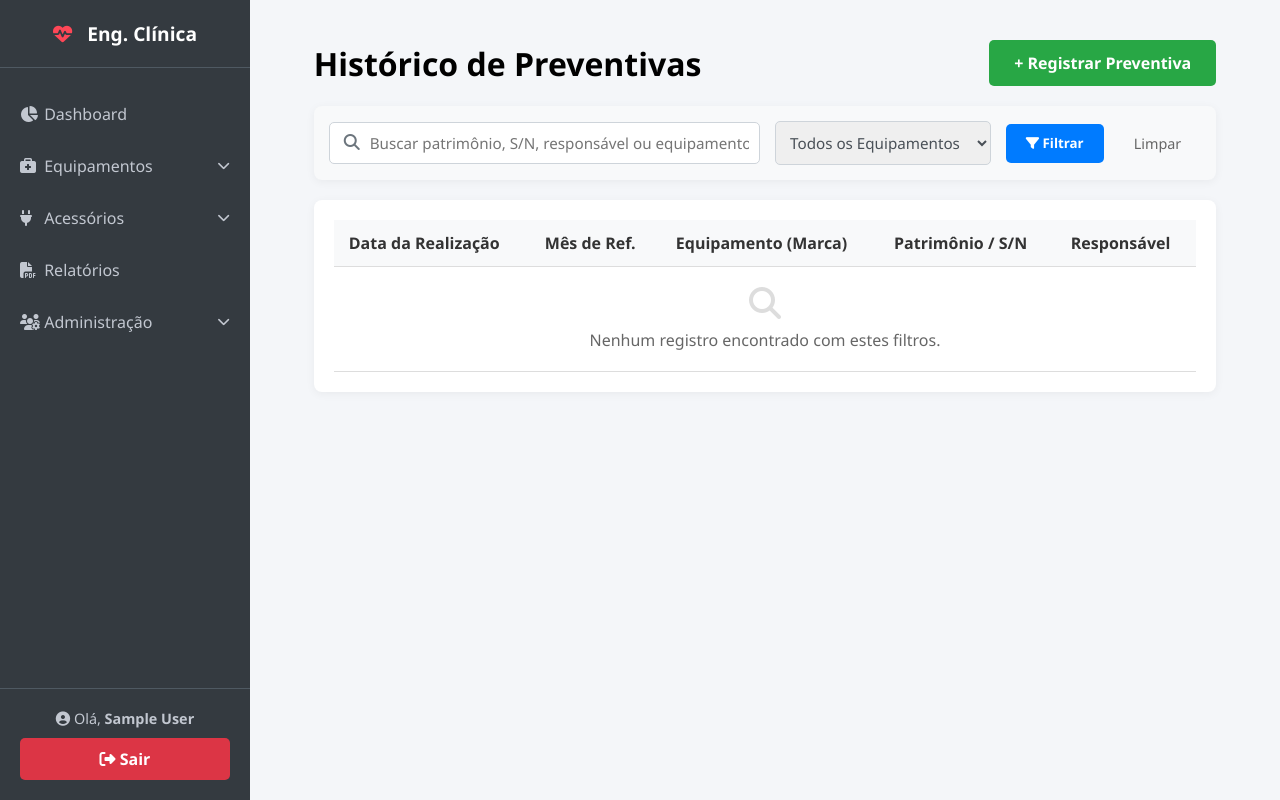
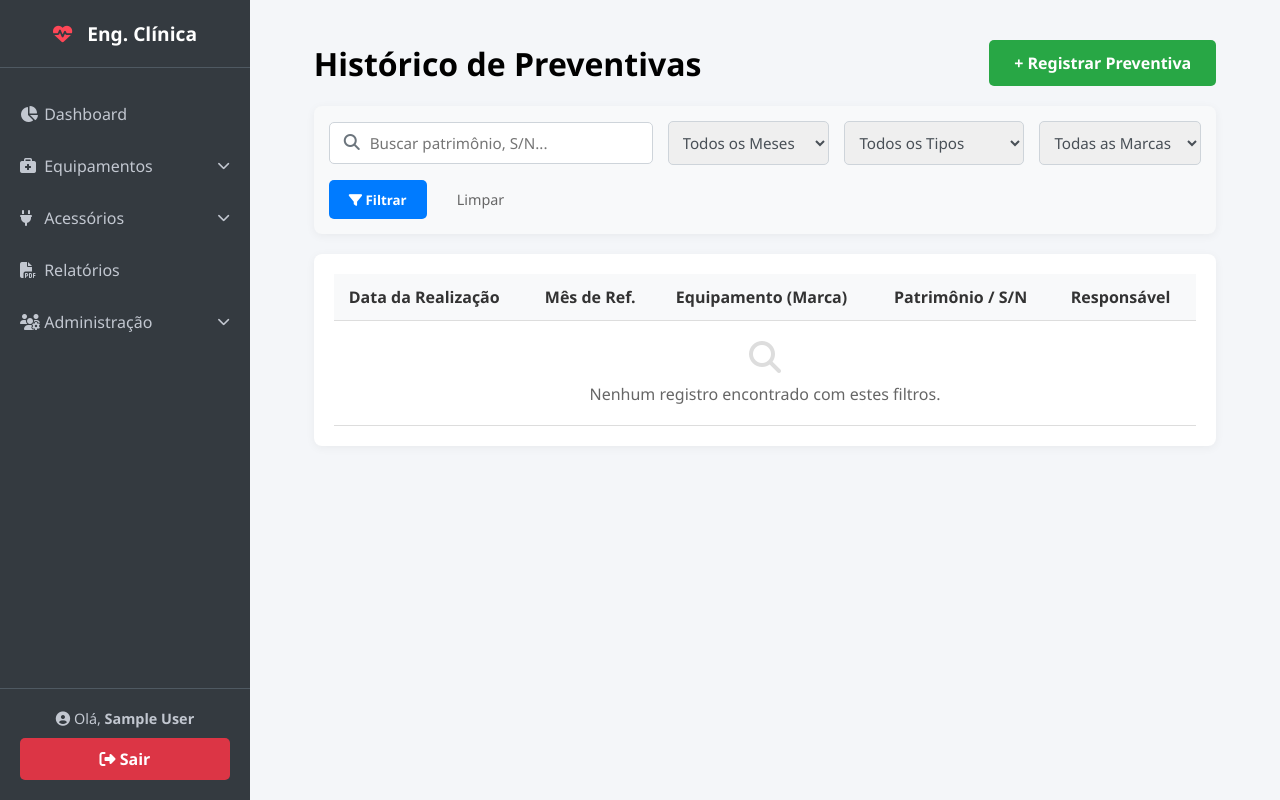
Before and after one commit to DevGuilherme-cpu/sistema-engenharia-clinica, a Flask app: page /historico_preventivas in a window 1280 px wide. Run offline with Flask 3, Linux system fonts and the light colour scheme; the visitor is signed in with stand-in values (Sample User, id 1).

Commit message:
Adicionando filtros de Mes e Marca nas Preventivas

```diff
--- a/app.py
+++ b/app.py
@@ -221,9 +221,12 @@ def cadastrar_preventiva():
 def historico_preventivas():
     termo_busca = request.args.get('q', '')
     tipo_filtro = request.args.get('tipo', '')
+    mes_filtro = request.args.get('mes', '')
+    marca_filtro = request.args.get('marca', '')
 
     query = Preventiva.query.join(Monitor)
 
+    # 1. Filtro da Lupa
     if termo_busca:
         query = query.filter(
             or_(
@@ -234,20 +237,38 @@ def historico_preventivas():
             )
         )
 
+    # 2. Filtro de Tipo de Equipamento
     if tipo_filtro:
         query = query.filter(Monitor.descricao == tipo_filtro)
 
+    # 3. Filtro de Mês
+    if mes_filtro:
+        query = query.filter(Preventiva.mes == mes_filtro)
+
+    # 4. Filtro de Marca
+    if marca_filtro:
+        query = query.filter(Monitor.marca == marca_filtro)
+
     todas_preventivas = query.order_by(Preventiva.data_preventiva.desc()).all()
 
-    tipos_equipamento = db.session.query(Monitor.descricao).filter(
-        Monitor.descricao.isnot(None), Monitor.descricao != '').distinct().all()
+    tipos_equipamento = db.session.query(Monitor.descricao).filter(Monitor.descricao.isnot(None), Monitor.descricao != '').distinct().all()
     tipos_unicos = sorted([t[0] for t in tipos_equipamento])
+
+    marcas_equipamento = db.session.query(Monitor.marca).filter(Monitor.marca.isnot(None), Monitor.marca != '').distinct().all()
+    marcas_unicas = sorted([m[0] for m in marcas_equipamento])
+
+    meses_preventiva = db.session.query(Preventiva.mes).filter(Preventiva.mes.isnot(None), Preventiva.mes != '').distinct().all()
+    meses_unicos = sorted([m[0] for m in meses_preventiva])
 
     return render_template('historico_preventivas.html',
                            preventivas=todas_preventivas,
                            termo_busca=termo_busca,
                            tipos_equipamento=tipos_unicos,
-                           tipo_atual=tipo_filtro)
+                           tipo_atual=tipo_filtro,
+                           marcas_equipamento=marcas_unicas,
+                           marca_atual=marca_filtro,
+                           meses_preventiva=meses_unicos,
+                           mes_atual=mes_filtro)
 
 
 @app.route('/nova_corretiva', methods=['GET', 'POST'])
--- a/templates/historico_preventivas.html
+++ b/templates/historico_preventivas.html
@@ -10,18 +10,36 @@
     <div class="form-container" style="margin-top: 0; margin-bottom: 20px; padding: 15px; background-color: #f8f9fa;">
         <form method="GET" action="/historico_preventivas" style="display: flex; gap: 15px; align-items: center; flex-wrap: wrap;">
 
-            <div style="flex: 2; min-width: 250px;">
+            <div style="flex: 2; min-width: 200px;">
                 <div style="position: relative;">
                     <i class="fas fa-search" style="position: absolute; left: 15px; top: 12px; color: #6c757d;"></i>
-                    <input type="text" name="q" value="{{ termo_busca }}" placeholder="Buscar patrimônio, S/N, responsável ou equipamento..." style="width: 100%; padding: 10px 10px 10px 40px; border: 1px solid #ced4da; border-radius: 5px; font-size: 0.95rem;">
+                    <input type="text" name="q" value="{{ termo_busca }}" placeholder="Buscar patrimônio, S/N..." style="width: 100%; padding: 10px 10px 10px 40px; border: 1px solid #ced4da; border-radius: 5px; font-size: 0.95rem;">
                 </div>
             </div>
 
-            <div style="flex: 1; min-width: 200px;">
+            <div style="flex: 1; min-width: 140px;">
+                <select name="mes" style="width: 100%; padding: 10px; border: 1px solid #ced4da; border-radius: 5px; font-size: 0.95rem; color: #495057;">
+                    <option value="">Todos os Meses</option>
+                    {% for mes in meses_preventiva %}
+                        <option value="{{ mes }}" {% if mes == mes_atual %}selected{% endif %}>{{ mes }}</option>
+                    {% endfor %}
+                </select>
+            </div>
+
+            <div style="flex: 1; min-width: 180px;">
                 <select name="tipo" style="width: 100%; padding: 10px; border: 1px solid #ced4da; border-radius: 5px; font-size: 0.95rem; color: #495057;">
-                    <option value="">Todos os Equipamentos</option>
+                    <option value="">Todos os Tipos</option>
                     {% for tipo in tipos_equipamento %}
                         <option value="{{ tipo }}" {% if tipo == tipo_atual %}selected{% endif %}>{{ tipo }}</option>
+                    {% endfor %}
+                </select>
+            </div>
+
+            <div style="flex: 1; min-width: 160px;">
+                <select name="marca" style="width: 100%; padding: 10px; border: 1px solid #ced4da; border-radius: 5px; font-size: 0.95rem; color: #495057;">
+                    <option value="">Todas as Marcas</option>
+                    {% for marca in marcas_equipamento %}
+                        <option value="{{ marca }}" {% if marca == marca_atual %}selected{% endif %}>{{ marca }}</option>
                     {% endfor %}
                 </select>
             </div>
```
